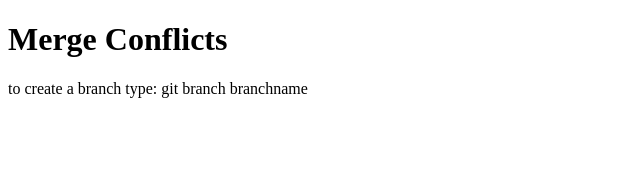
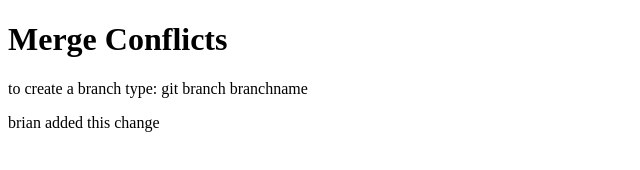
Before and after one commit to brikrey67/merged-conflicts, a plain HTML site: page index.html in a window 1280 px wide. Shown: the whole page, without its empty margins (0-640 px from the left). Drawn offline with Linux system fonts and the light colour scheme.

Commit message:
brian added a line

```diff
--- a/index.html
+++ b/index.html
@@ -6,6 +6,7 @@
 <body>
 	<h1>Merge Conflicts</h1>
 	<p>to create a branch type: git branch branchname</p>
+	<p>brian added this change</p>
 
 </body>
 </html>
```
